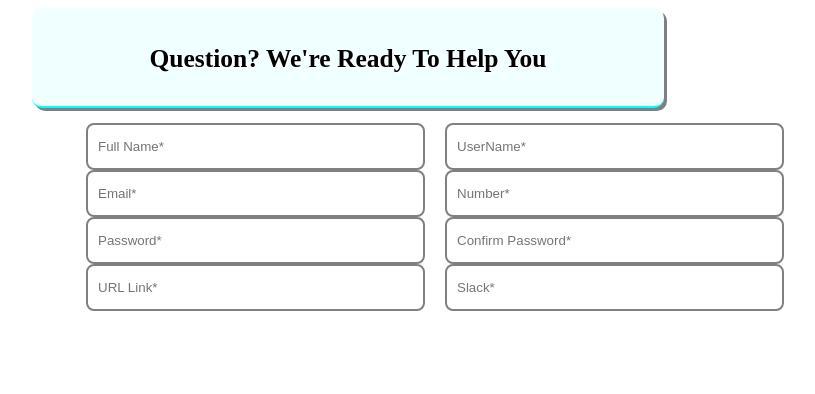
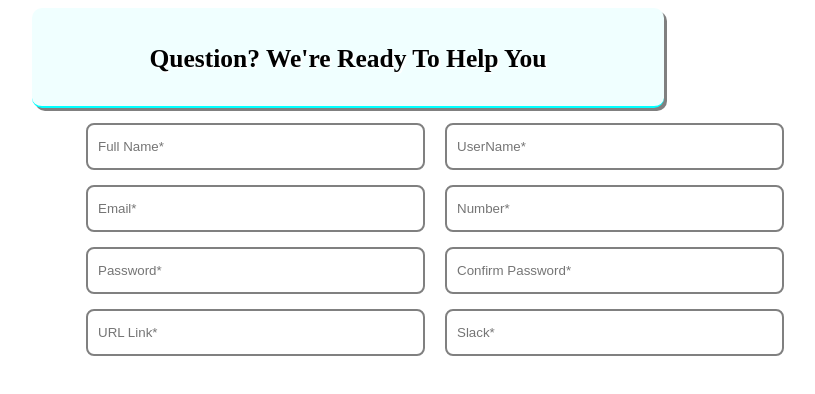
Before and after one commit to 123Somrat/Form-Validation, a React (Create React App) app: page / in a window 1280 px wide. Shown: the top 394 px of the page, without its empty margins (292-1107 px from the left). Built offline with nearby package versions, Linux system fonts and the light colour scheme.

Commit message:
add margin bottom on form feild

```diff
--- a/src/CreateForm.js
+++ b/src/CreateForm.js
@@ -10,6 +10,7 @@ export default function CreateForm(){
                     className="input"
                     type="text"
                     placeholder="Full Name*"
+                    style={{marginBottom:"15px"}}
                     />
 
                    <input
@@ -24,6 +25,7 @@ export default function CreateForm(){
                     className="Email"
                     type="text"
                      placeholder="Email*"
+                     style={{marginBottom:"15px"}}
                      />
 
                    <input
@@ -39,6 +41,7 @@ export default function CreateForm(){
                     className="Password"
                     type="text"
                     placeholder="Password*"
+                    style={{marginBottom:"15px"}}
                     />
 
                    <input
```
